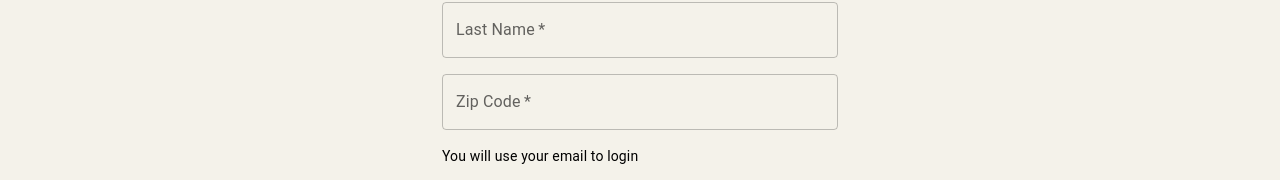
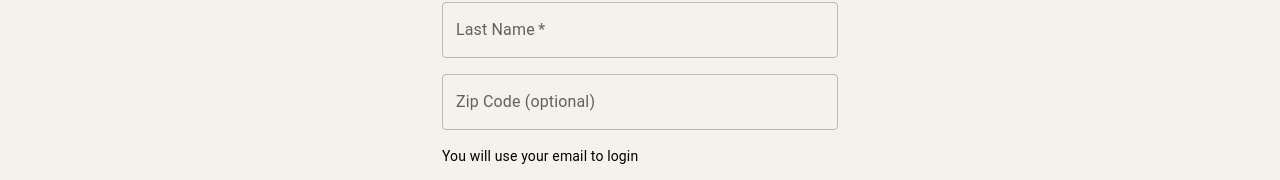
Before and after one commit to Code-the-Dream-School/ffprac-team3-front, a React (Vite) app: page /register in a window 1280 px wide. Shown: the part 222-402 px from the top of the page. Built offline with nearby package versions, Linux system fonts and the light colour scheme.

Commit message:
fix(SignUpForm): call setter methods of hooks for password and confirm password to reset password fields upon form submit.

```diff
--- a/src/components/SignUpForm/SignUpForm.jsx
+++ b/src/components/SignUpForm/SignUpForm.jsx
@@ -23,8 +23,10 @@ export const SignUpForm = () => {
       const formData = new FormData(event.currentTarget);
       const formProps = Object.fromEntries(formData);
       formRef.current.reset();
+      setPassword('');
+      setConfirmPassword('');
+      console.log(formProps);
       const response = await registerUser(formProps);
-
       if (response && response.status === 201) {
         console.log('Successfully registered');
       }
@@ -59,10 +61,10 @@ export const SignUpForm = () => {
           <Grid item xs={12}>
             <TextField
               autoComplete="given-name"
-              name="name"
+              name="firstName"
               required
               fullWidth
-              id="name"
+              id="firstName"
               label="First Name"
               autoFocus
             />
@@ -80,11 +82,10 @@ export const SignUpForm = () => {
           <Grid item xs={12}>
             <TextField
               name="zipCode"
-              required
               fullWidth
               id="zipCode"
               type="number"
-              label="Zip Code"
+              label="Zip Code (optional)"
               inputProps={{ maxLength: 5 }}
             />
             <Grid item>
```
